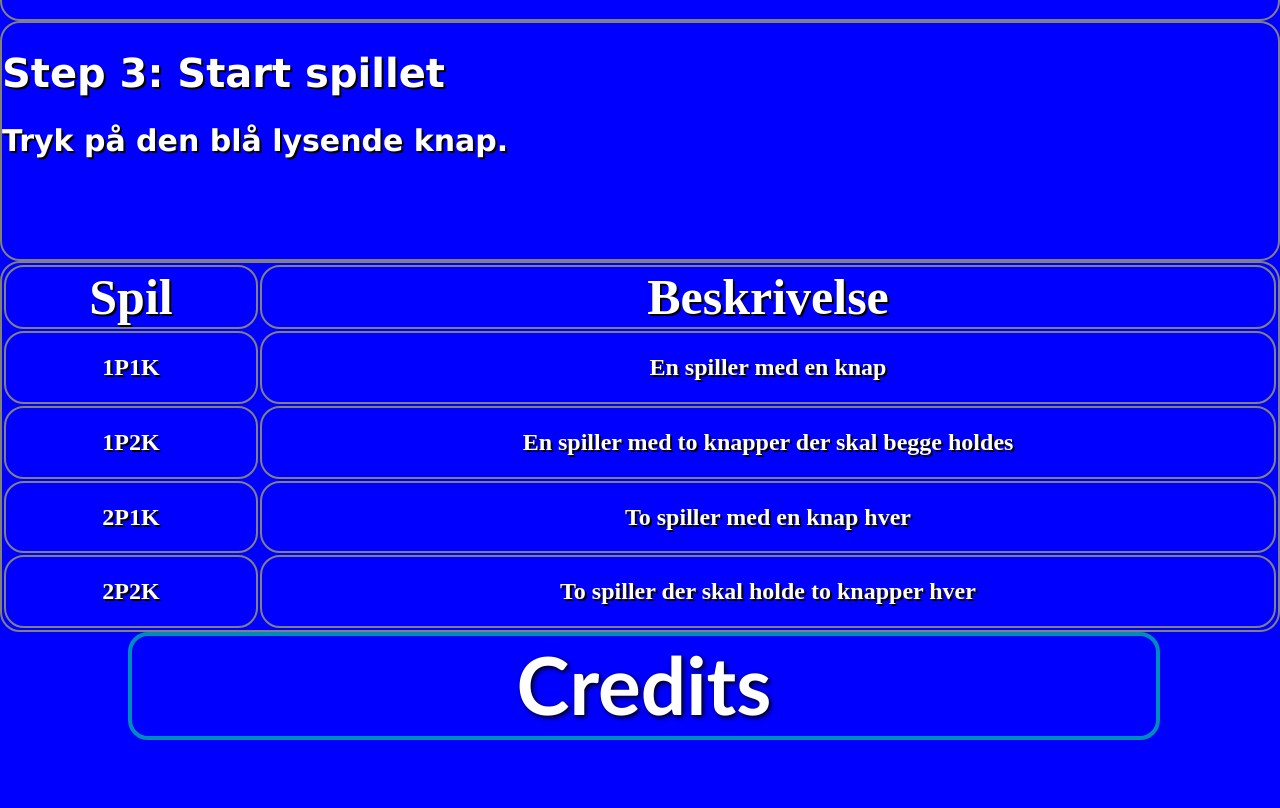
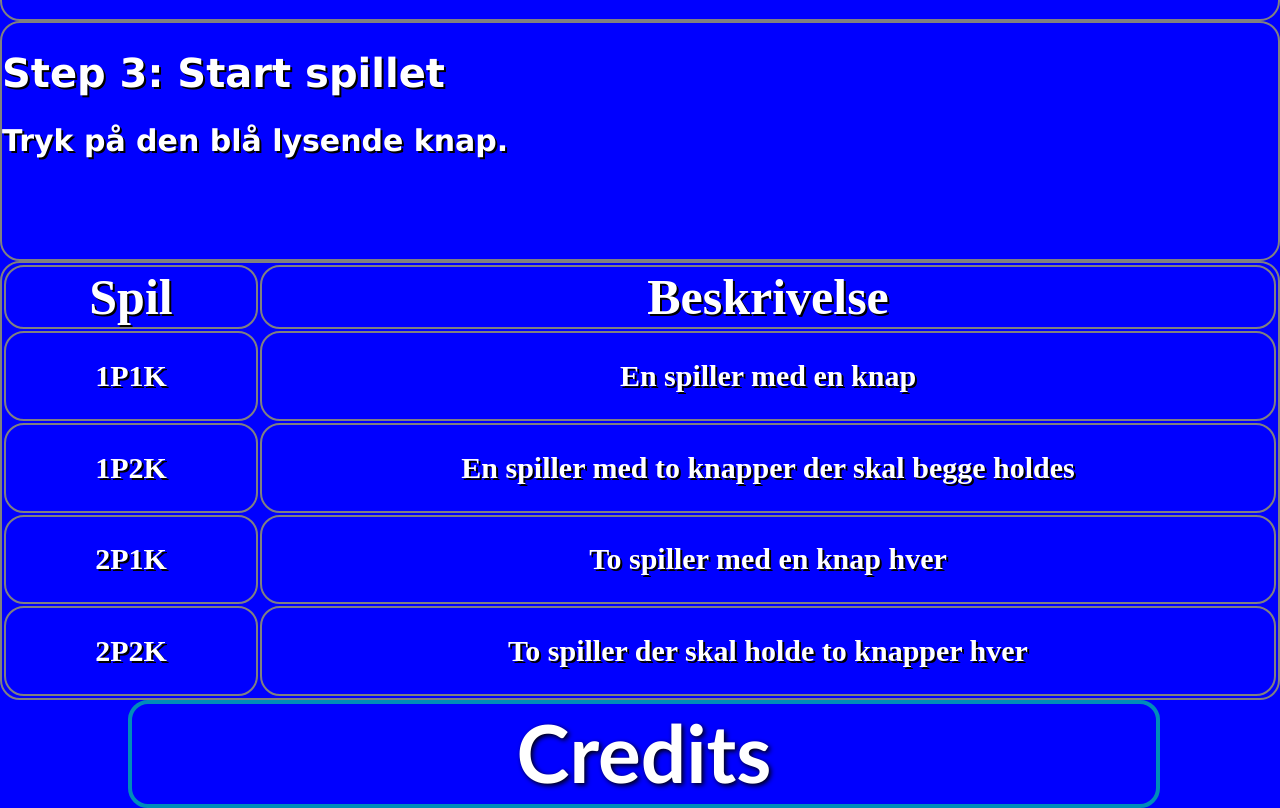
Before and after one commit to mhfalken/mhfalken.github.io, a plain HTML site: page react/index.html in a window 1280 px wide. Shown: the part 808-1616 px from the top of the page. Before the commit the page ends 1548 px from the top, so only its background shows below. Drawn offline with Linux system fonts and the light colour scheme.

Commit message:
Update CSS.css

```diff
--- a/react/CSS.css
+++ b/react/CSS.css
@@ -77,3 +77,7 @@ h0 {
     background-color: #008CBA;
     color: white;
 }
+
+td {
+    font-size: 20px;
+}
```
